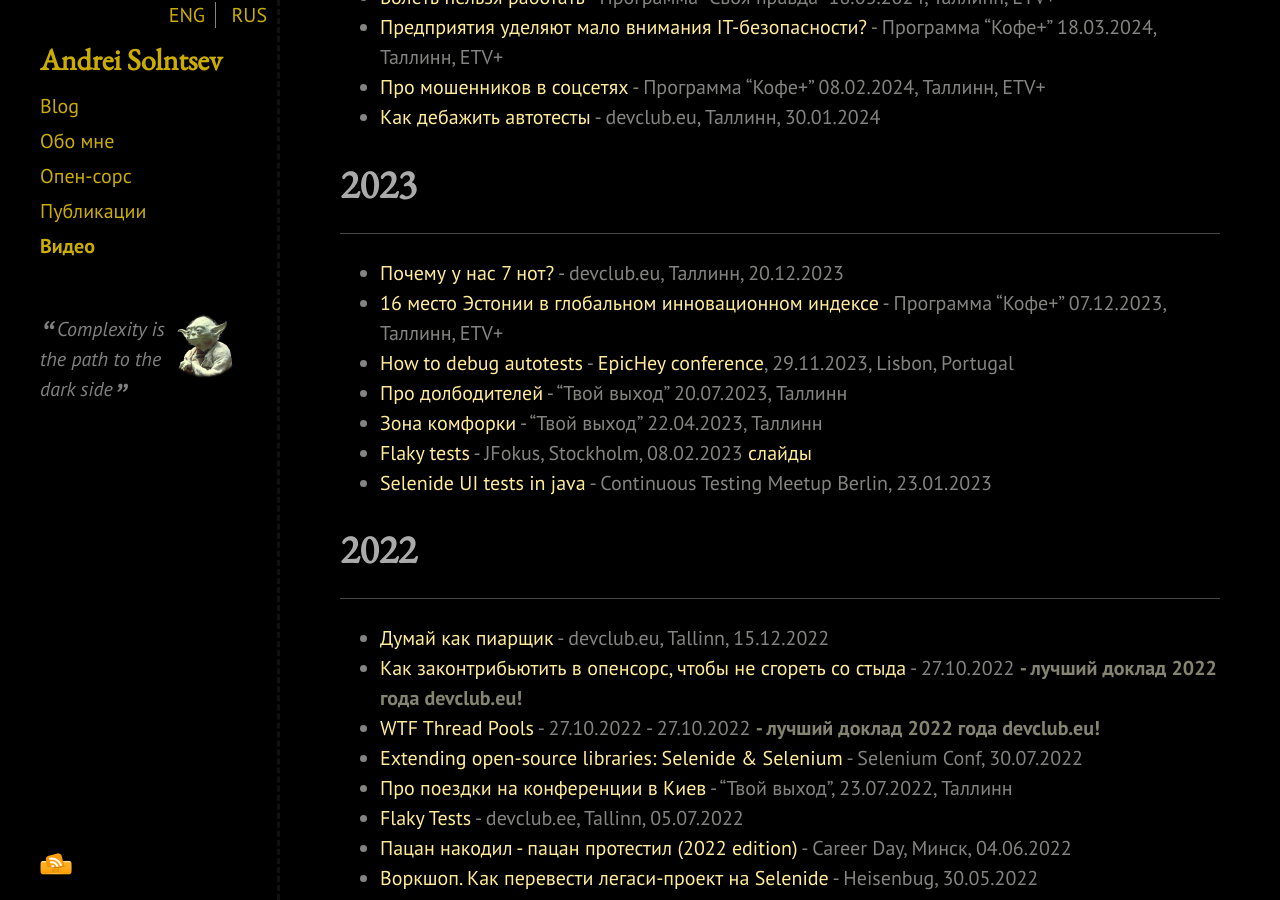
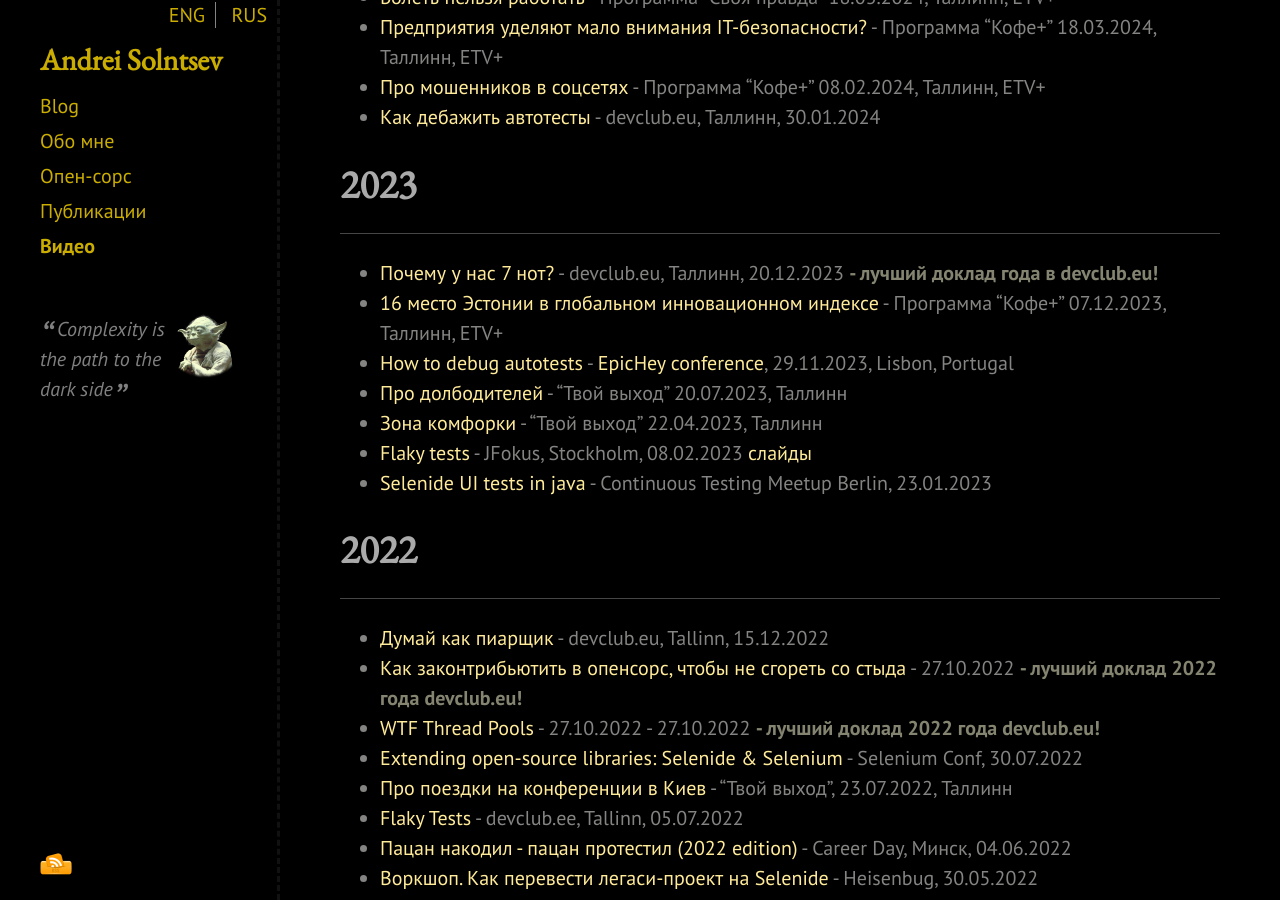
Before and after one commit to asolntsev/asolntsev.github.io, a Jekyll site: the page built from ru/video.md, in a window 1280 px wide and 900 px high, scrolled down 464 px. Built offline with Jekyll 4.4.1, drawn with Linux system fonts in a browser that asks for light colours; nearby versions of some CDN libraries.

Commit message:
vah-vah
(cherry picked from commit 5cb3a7711769da807b8981a9f1de486d727a1387)

```diff
--- a/ru/video.md
+++ b/ru/video.md
@@ -20,7 +20,7 @@
 
 # 2023
 * * *
-* [Почему у нас 7 нот?](https://youtu.be/0XziRDFSzZk?si=2sYK9r7x8TUeqvLB) - devclub.eu, Таллинн, 20.12.2023
+* [Почему у нас 7 нот?](https://youtu.be/0XziRDFSzZk?si=2sYK9r7x8TUeqvLB) - devclub.eu, Таллинн, 20.12.2023 **- лучший доклад года в devclub.eu!**
 * [16 место Эстонии в глобальном инновационном индексе](https://etvpluss.err.ee/1609189354/jestonija-zanjala-16-e-mesto-v-globalnom-innovacionnym-indekse) - Программа "Кофе+" 07.12.2023, Таллинн, ETV+
 * [How to debug autotests](https://www.youtube.com/watch?v=-TvVCxmb9ss&ab_channel=EpicHey) - [EpicHey conference](https://epichey.dev/#!/tab/656956927-1), 29.11.2023, Lisbon, Portugal
 * [Про долбодителей](https://youtu.be/RFBr65amtis&ab_channel=AndreiSolntsev) - "Твой выход" 20.07.2023, Таллинн
```
